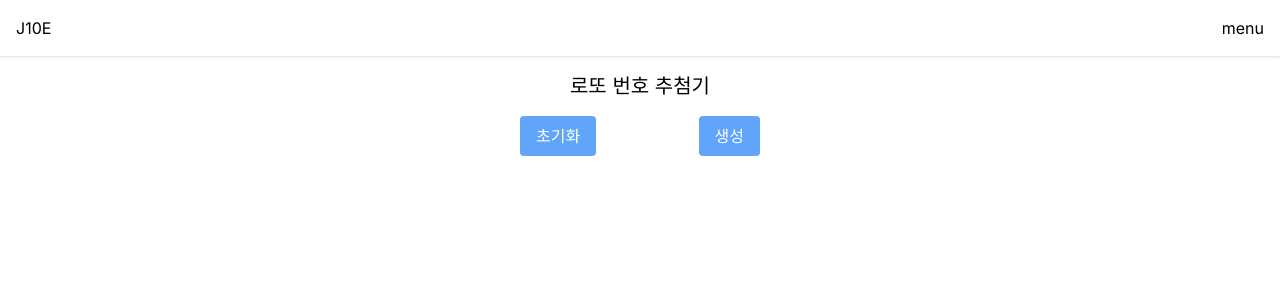
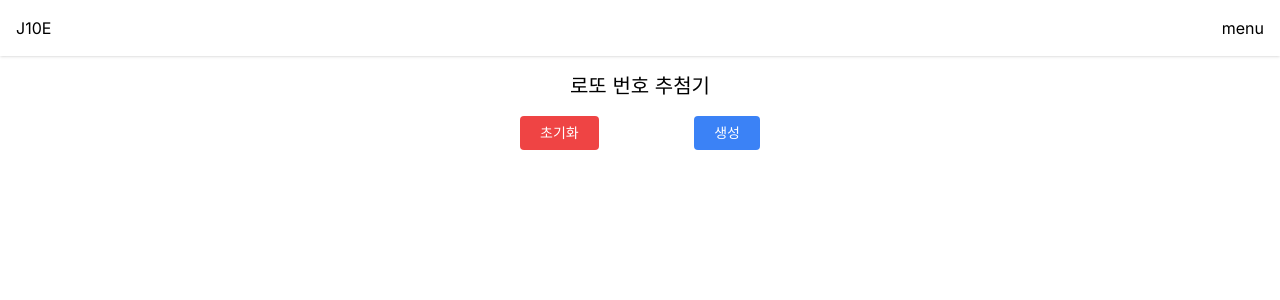
Before and after one commit to ruokic/jobdongsanee, a Next.js app: page /lottery in a window 1280 px wide. Shown: the top 300 px of the page. Built offline with nearby package versions, Linux system fonts and the light colour scheme.

Commit message:
[feature] add default button components
- add `Button` in `ui/components/`

```diff
--- a/app/lottery/page.tsx
+++ b/app/lottery/page.tsx
@@ -1,5 +1,7 @@
 'use client';
 import { useState, useCallback } from 'react';
+
+import Button from '../ui/components/Button';
 
 import { getSixInFortyFive } from '../lib/lottery';
 
@@ -22,18 +24,6 @@ function LotteryNumberItem({ number }) {
   );
 }
 
-function Button({ text, onClick, ...props }) {
-  return (
-    <button
-      className='px-4 py-2 text-white bg-blue-400 rounded active:bg-blue-600'
-      onClick={onClick}
-      {...props}
-    >
-      {text}
-    </button>
-  );
-}
-
 export default function Lottery() {
   const [lotteryNumberArray, setLotteryNumberArray] = useState<
     Array<Array<number>>
@@ -50,8 +40,8 @@ export default function Lottery() {
     <div className='flex flex-col p-4 items-center gap-4'>
       <h2 className='text-xl'>로또 번호 추첨기</h2>
       <div className='w-60 flex justify-between'>
-        <Button text='초기화' onClick={handleDeleteAll} />
-        <Button text='생성' onClick={handleGenerate} />
+        <Button label='초기화' onClick={handleDeleteAll} warning />
+        <Button label='생성' onClick={handleGenerate} primary />
       </div>
       <div className='flex flex-col gap-2'>
         {lotteryNumberArray.map((lotteryNumber) => (
--- /dev/null
+++ b/app/ui/components/Button.tsx
@@ -0,0 +1,43 @@
+import classNames from 'classnames';
+
+interface ButtonProps {
+  label?: string;
+  size?: 'sm' | 'md' | 'lg';
+  primary?: boolean;
+  warning?: boolean;
+  disabled?: boolean;
+  isLoading?: boolean;
+  onClick?: (e: Event) => void;
+}
+
+export default function Button({
+  label = 'Button',
+  size = 'md',
+  primary = false,
+  warning = false,
+  disabled = false,
+  isLoading = false,
+  onClick,
+}: ButtonProps) {
+  return (
+    <button
+      type='button'
+      className={classNames(
+        'rounded cursor-pointer leading-none disabled:opacity-50',
+        {
+          'text-xs py-2 px-4': size === 'sm',
+          'text-sm py-2.5 px-5': size === 'md',
+          'text-base py-3 px-6': size === 'lg',
+
+          'text-white bg-red-500 active:bg-red-600': warning,
+          'text-white bg-blue-500 active:bg-blue-600': !warning && primary,
+          'text-black bg-white active:bg-slate-200 shadow':
+            !warning && !primary,
+        }
+      )}
+      onClick={onClick}
+    >
+      {label}
+    </button>
+  );
+}
```
